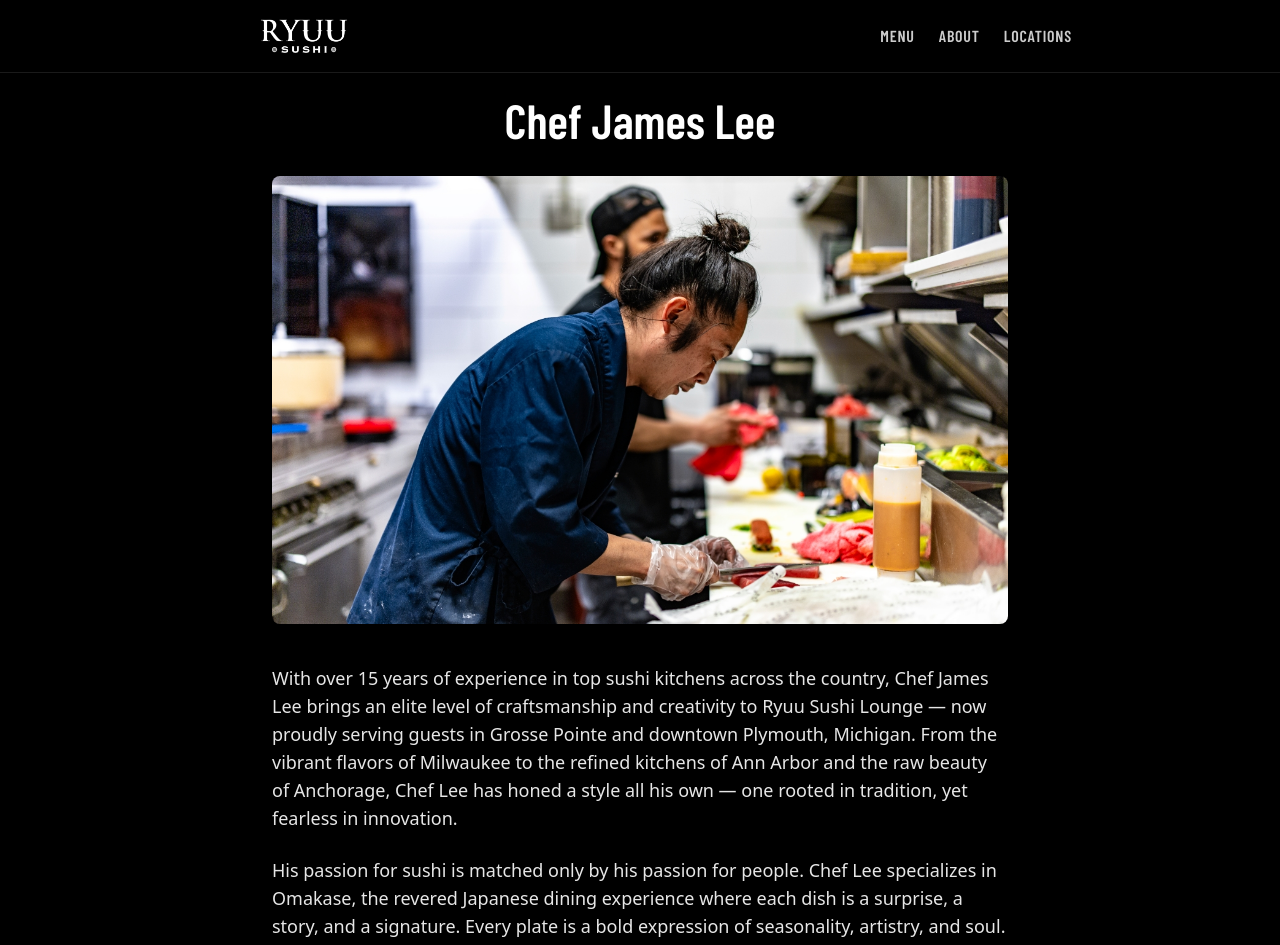
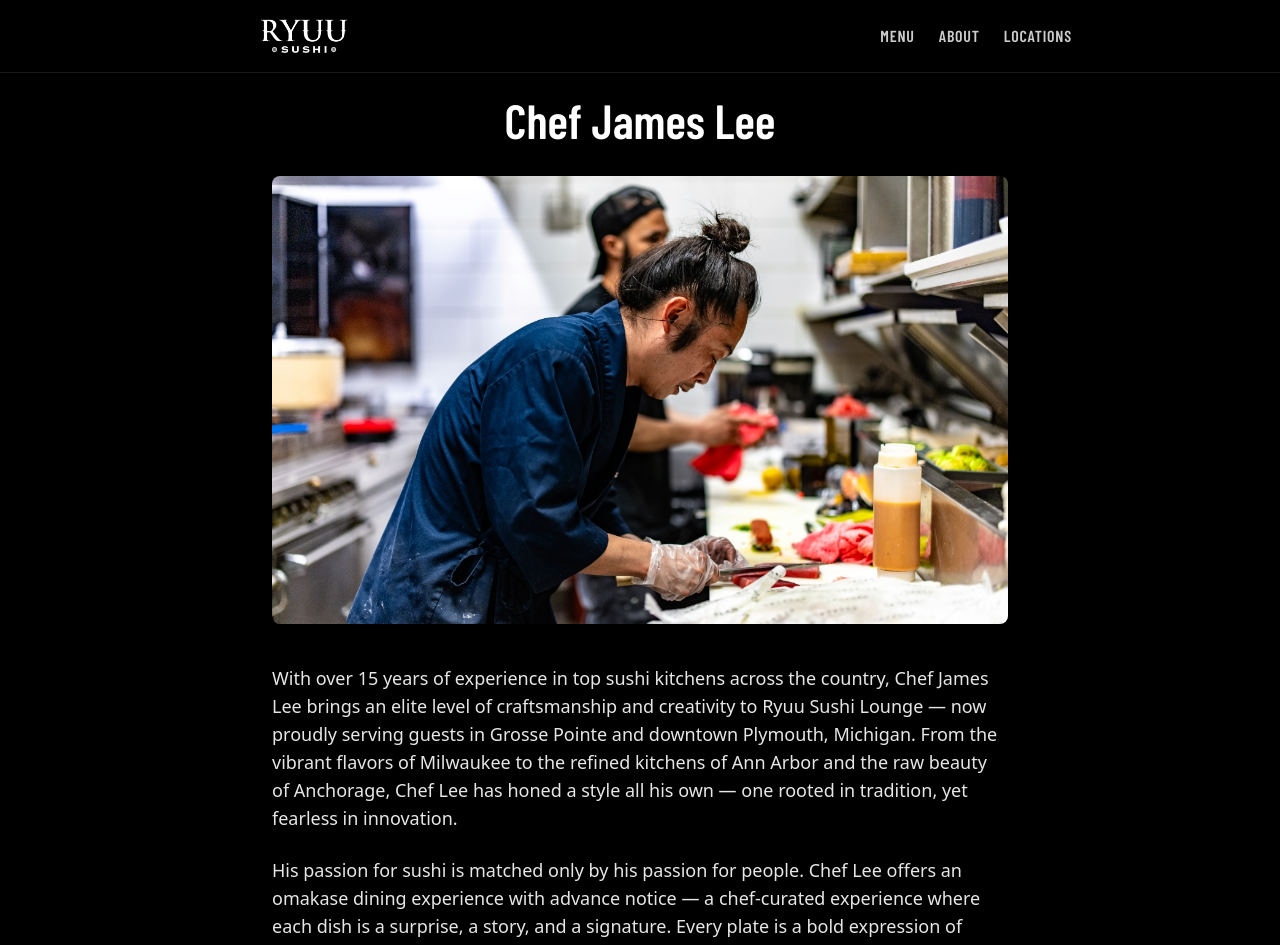
Before and after one commit to AaronRDurant/ryuu-sushi, a Next.js app: page /about in a window 1280 px wide. Shown: the top 945 px of the page. Built offline with nearby package versions, Linux system fonts and the light colour scheme.

Commit message:
Update omakase reference

```diff
--- a/src/app/about/page.tsx
+++ b/src/app/about/page.tsx
@@ -36,9 +36,10 @@ export default function AboutPage() {
 
         <p>
           His passion for sushi is matched only by his passion for people. Chef
-          Lee specializes in Omakase, the revered Japanese dining experience
-          where each dish is a surprise, a story, and a signature. Every plate
-          is a bold expression of seasonality, artistry, and soul.
+          Lee offers an omakase dining experience with advance notice — a
+          chef-curated experience where each dish is a surprise, a story, and a
+          signature. Every plate is a bold expression of seasonality, artistry,
+          and soul.
         </p>
 
         <p>
```
